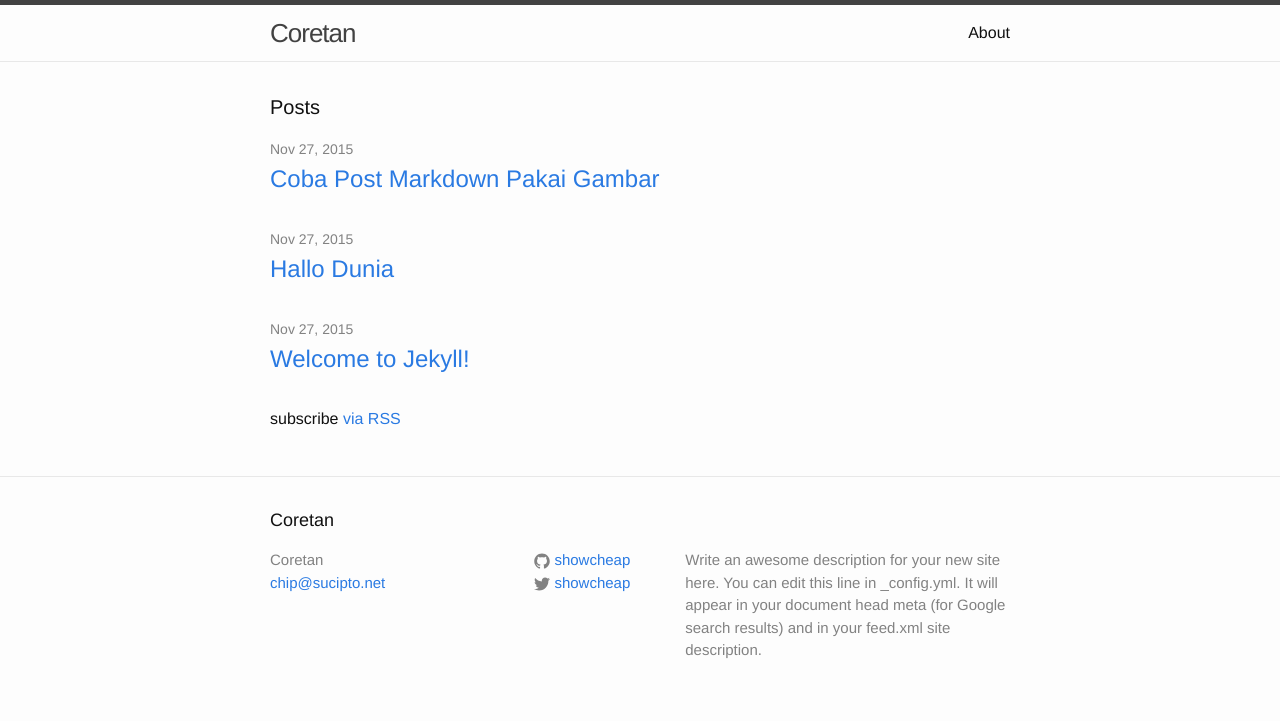
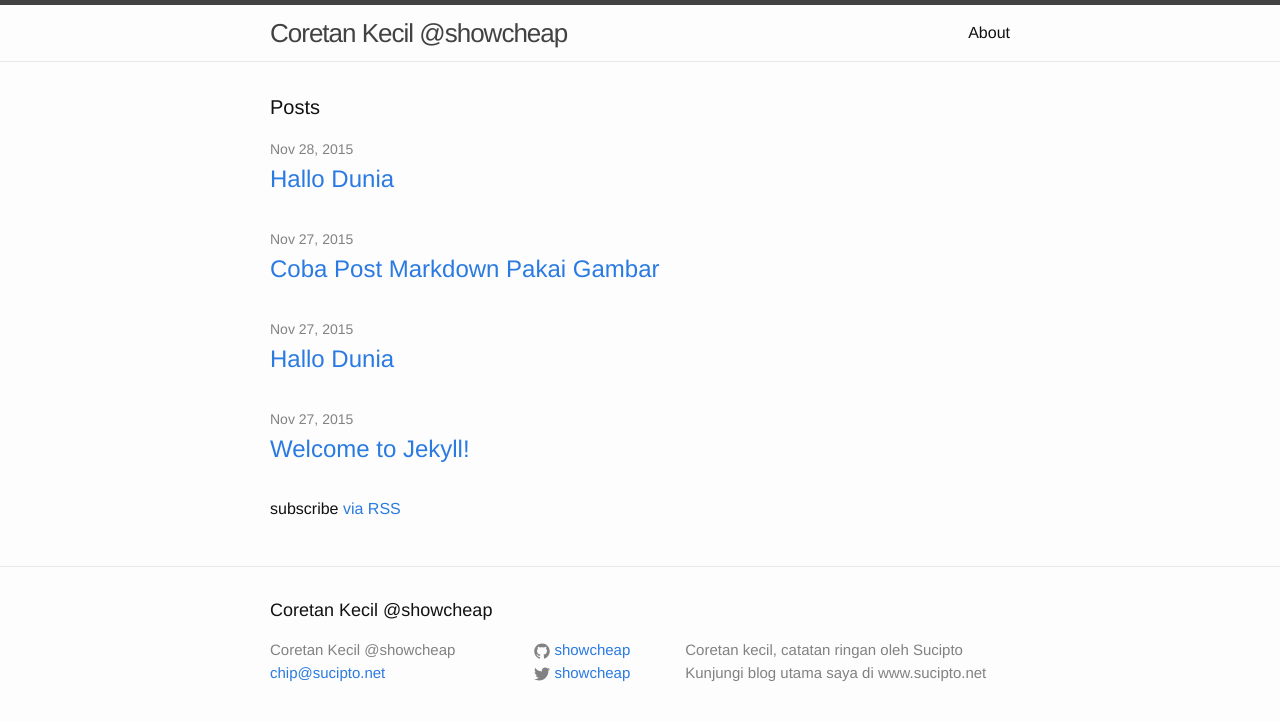
Before and after one commit to showcheap/coretan, a Jekyll site: the page built from index.html, in a window 1280 px wide. Shown: the top 721 px of the page. Built offline with Jekyll 4.4.1, drawn with Linux system fonts in a browser that asks for light colours.

```diff
--- a/_config.yml
+++ b/_config.yml
@@ -6,12 +6,10 @@
 # 'jekyll serve'. If you change this file, please restart the server process.
 
 # Site settings
-title: Coretan
+title: Coretan Kecil @showcheap
 email: chip@sucipto.net
 description: > # this means to ignore newlines until "baseurl:"
-  Write an awesome description for your new site here. You can edit this
-  line in _config.yml. It will appear in your document head meta (for
-  Google search results) and in your feed.xml site description.
+  Coretan kecil, catatan ringan oleh Sucipto Kunjungi blog utama saya di www.sucipto.net
 
 baseurl: "" # the subpath of your site, e.g. /blog
 url: "http://coretan.sucipto.net" # the base hostname & protocol for your site
```
Also changed, not shown: _posts/2015-11-28-deploy-django-di-openshift.markdown (added, +11 -0 lines).
